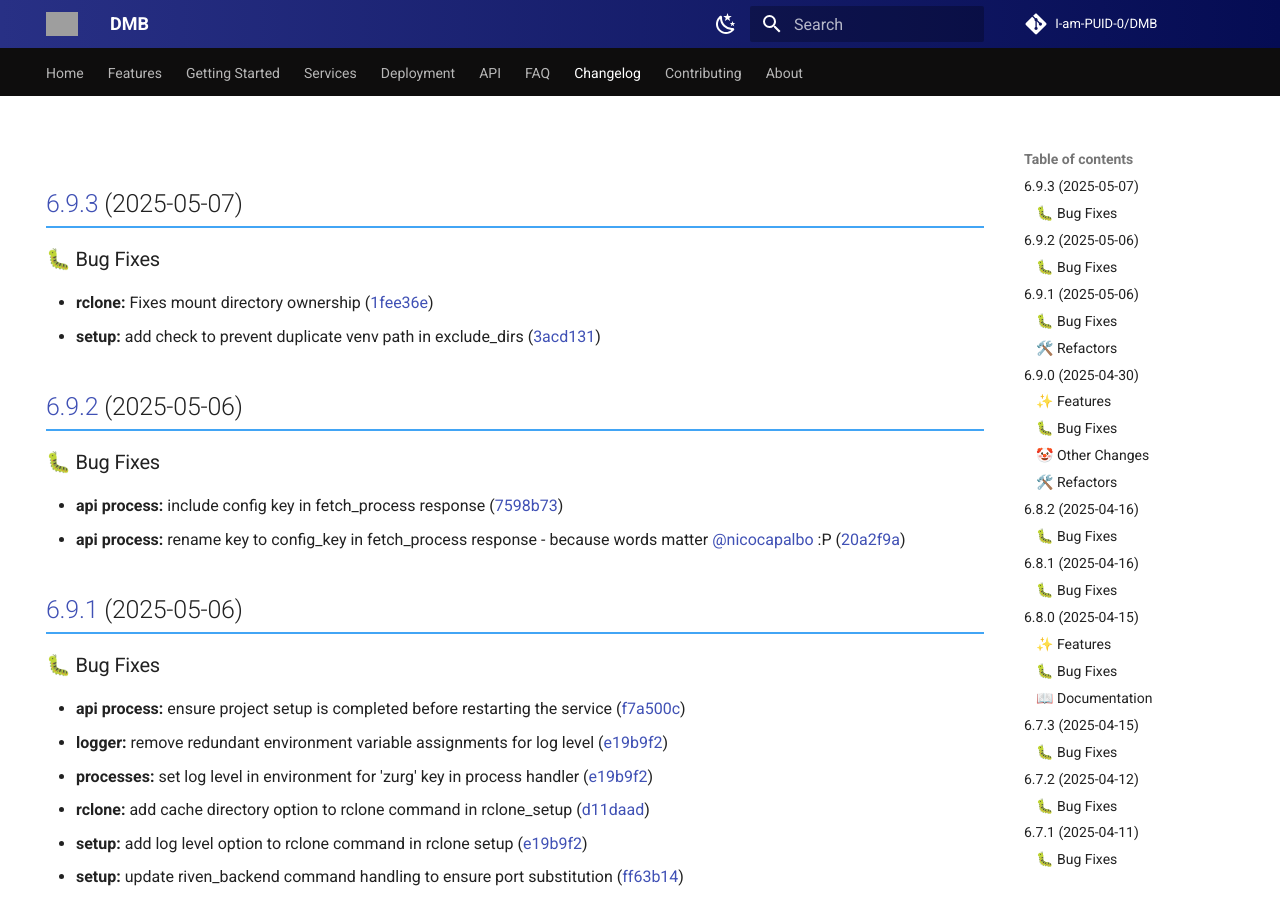
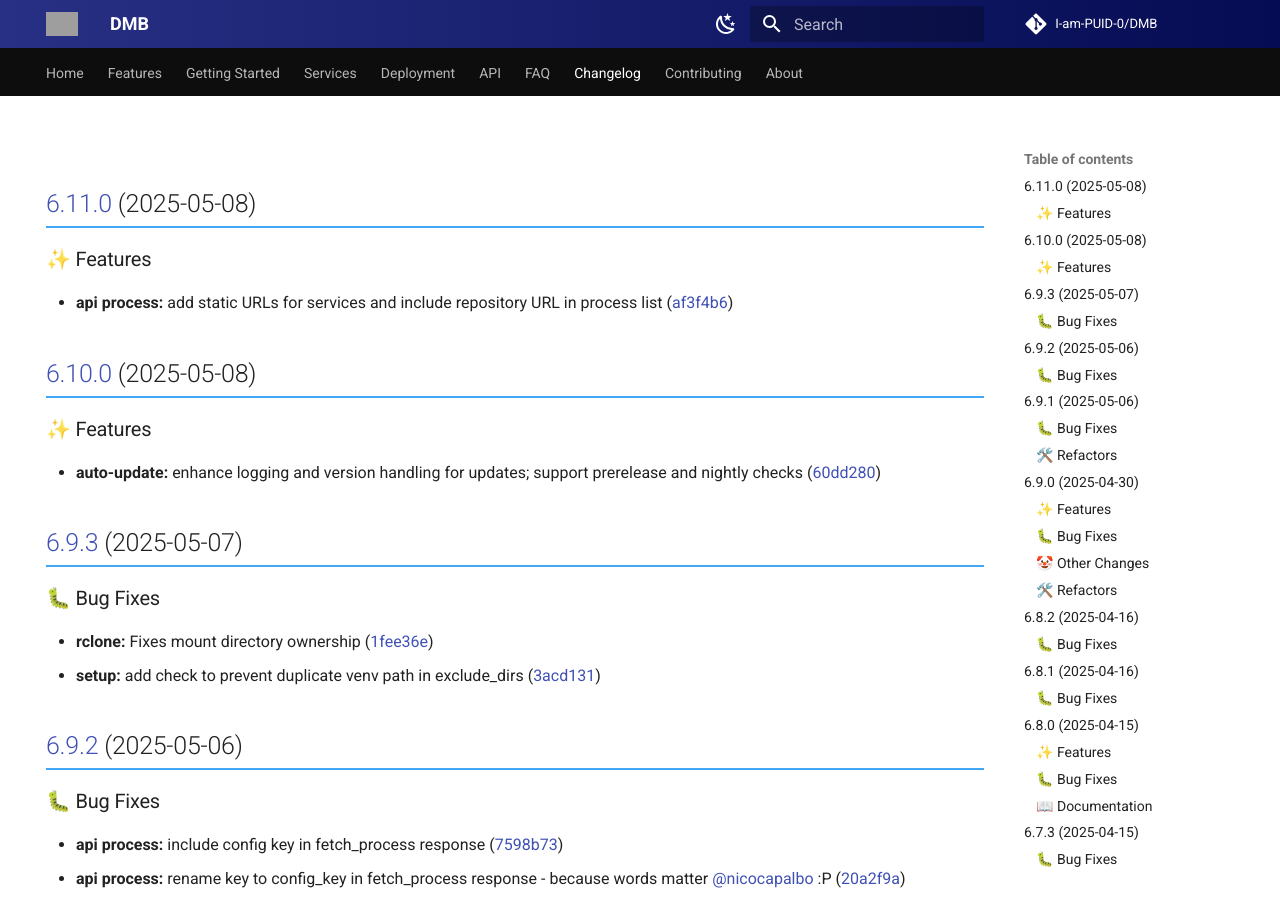
Before and after one commit to I-am-PUID-0/DMB_Docs, an MkDocs documentation site: the page built from docs/changelog.md, in a window 1280 px wide and 900 px high. Built offline with MkDocs 1.6.1 and Material for MkDocs 9.7.7, drawn with Linux system fonts in a browser that asks for light colours; comment, search, counter and statistics services are not loaded; grey boxes are pictures that could not be loaded.

Commit message:
Update Changelog

```diff
--- a/docs/changelog.md
+++ b/docs/changelog.md
@@ -4,6 +4,20 @@ hide:
 ---
 
 # Changelog
+
+## [6.11.0](https://github.com/I-am-PUID-0/DMB/compare/6.10.0...6.11.0) (2025-05-08)
+
+
+### ✨ Features
+
+* **api process:** add static URLs for services and include repository URL in process list ([af3f4b6](https://github.com/I-am-PUID-0/DMB/commit/af3f4b662c9de75182b17ef97a063ffb5827831f))
+
+## [6.10.0](https://github.com/I-am-PUID-0/DMB/compare/6.9.3...6.10.0) (2025-05-08)
+
+
+### ✨ Features
+
+* **auto-update:** enhance logging and version handling for updates; support prerelease and nightly checks ([60dd280](https://github.com/I-am-PUID-0/DMB/commit/60dd2804dffdc17c5148c5fb6ea3f732c04da21d))
 
 ## [6.9.3](https://github.com/I-am-PUID-0/DMB/compare/6.9.2...6.9.3) (2025-05-07)
 
```
